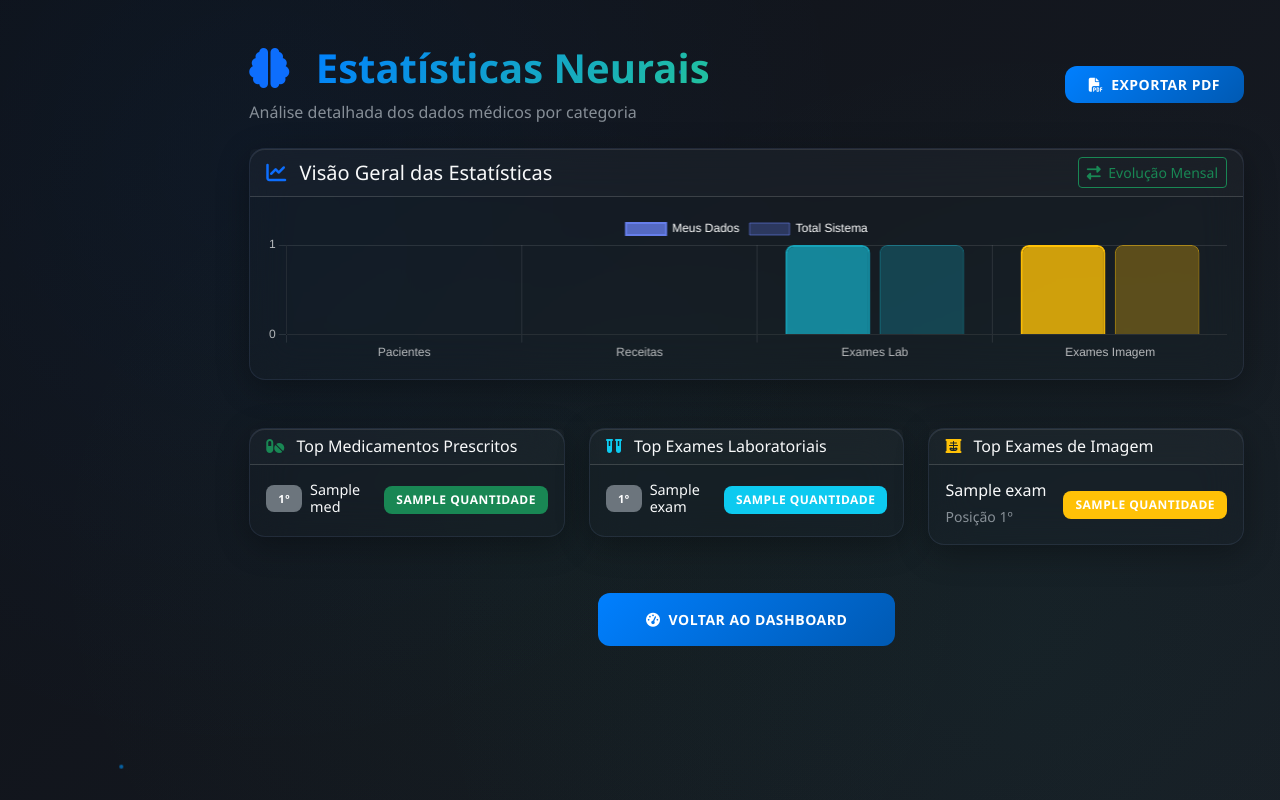
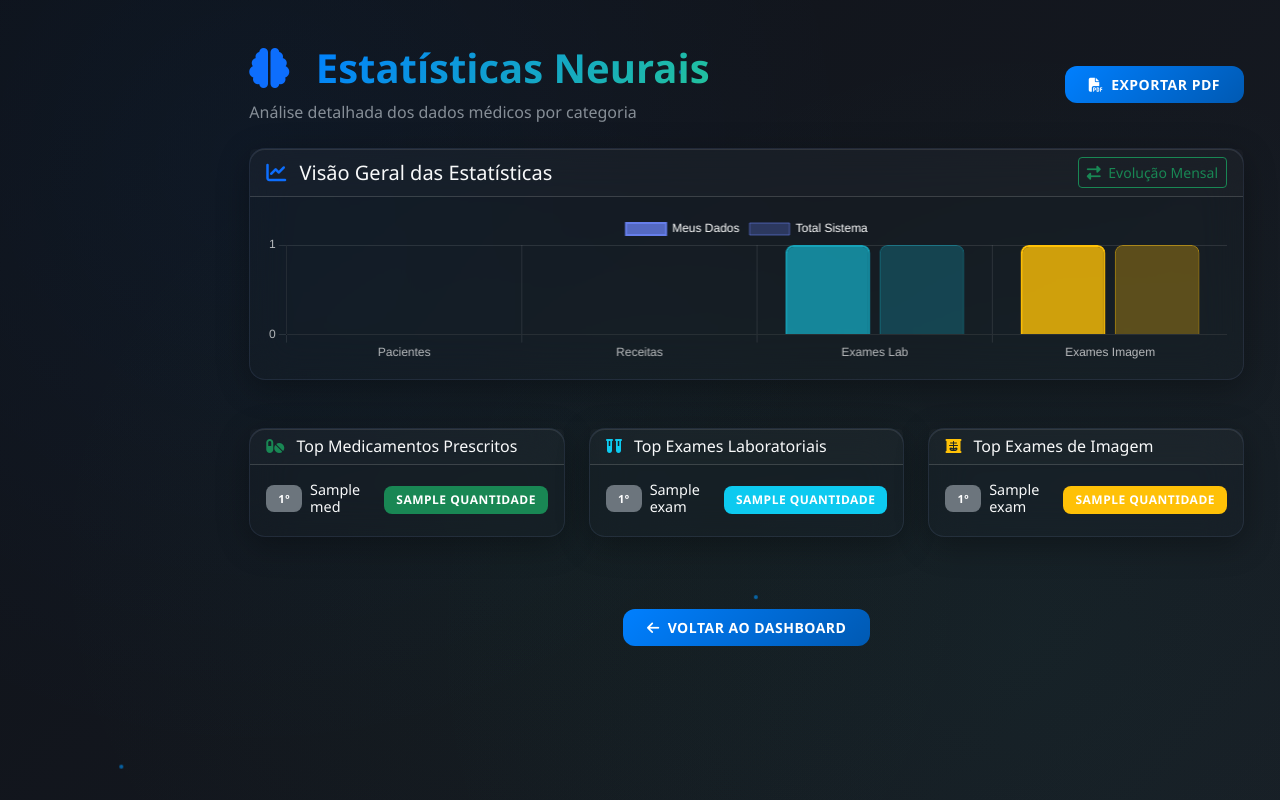
Before and after one commit to michelrahaddad/clinicavidah, a Flask app: template templates/estatisticas_neurais.html in a window 1280 px wide. Run offline with Flask 3, Linux system fonts and the light colour scheme; the template is opened without the code that fills it: most values are stand-ins (such as "Sample title", 1, 10 or a date in 2020).

Commit message:
Improve the appearance of data and navigation on the statistics page
Refactor statistics page: improves exam names, ordering and button style.

Replit-Commit-Author: Agent
Replit-Commit-Session-Id: 7fcdde36-61e5-4fbb-9ec4-2a31579af49d
Replit-Commit-Screenshot-Url: https://storage.googleapis.com/screenshot-production-us-central1/57ac9627-61b8-4a99-9a9c-fc79787f61f2/e48e7368-24c0-4c1e-8481-0489cbddd7b3.jpg

```diff
--- a/templates/estatisticas_neurais.html
+++ b/templates/estatisticas_neurais.html
@@ -190,8 +190,10 @@
                             {% for exam in detailed_stats.exames_img %}
                             <div class="stat-item d-flex justify-content-between align-items-center">
                                 <div class="flex-grow-1">
-                                    <h6 class="text-light mb-1">{{ exam.nome[:40] }}{% if exam.nome|length > 40 %}...{% endif %}</h6>
-                                    <small class="text-muted">Posição {{ loop.index }}º</small>
+                                    <div class="d-flex align-items-center mb-1">
+                                        <span class="badge bg-secondary me-2" style="font-size: 0.7rem;">{{ loop.index }}º</span>
+                                        <h6 class="text-light mb-0" style="font-size: 0.9rem;">{{ exam.nome[:35] }}{% if exam.nome|length > 35 %}...{% endif %}</h6>
+                                    </div>
                                 </div>
                                 <span class="badge bg-warning badge-large">{{ exam.quantidade }}</span>
                             </div>
@@ -210,10 +212,10 @@
     </div>
 
     <!-- Back to Dashboard Button -->
-    <div class="row mt-4">
+    <div class="row mt-5">
         <div class="col-12 text-center">
-            <a href="{{ url_for('dashboard.dashboard') }}" class="btn btn-outline-light neural-btn px-5 py-3">
-                <i class="fas fa-tachometer-alt me-2"></i>Voltar ao Dashboard
+            <a href="{{ url_for('dashboard.dashboard') }}" class="btn btn-outline-light neural-btn px-4 py-2">
+                <i class="fas fa-arrow-left me-2"></i>Voltar ao Dashboard
             </a>
         </div>
     </div>
```
